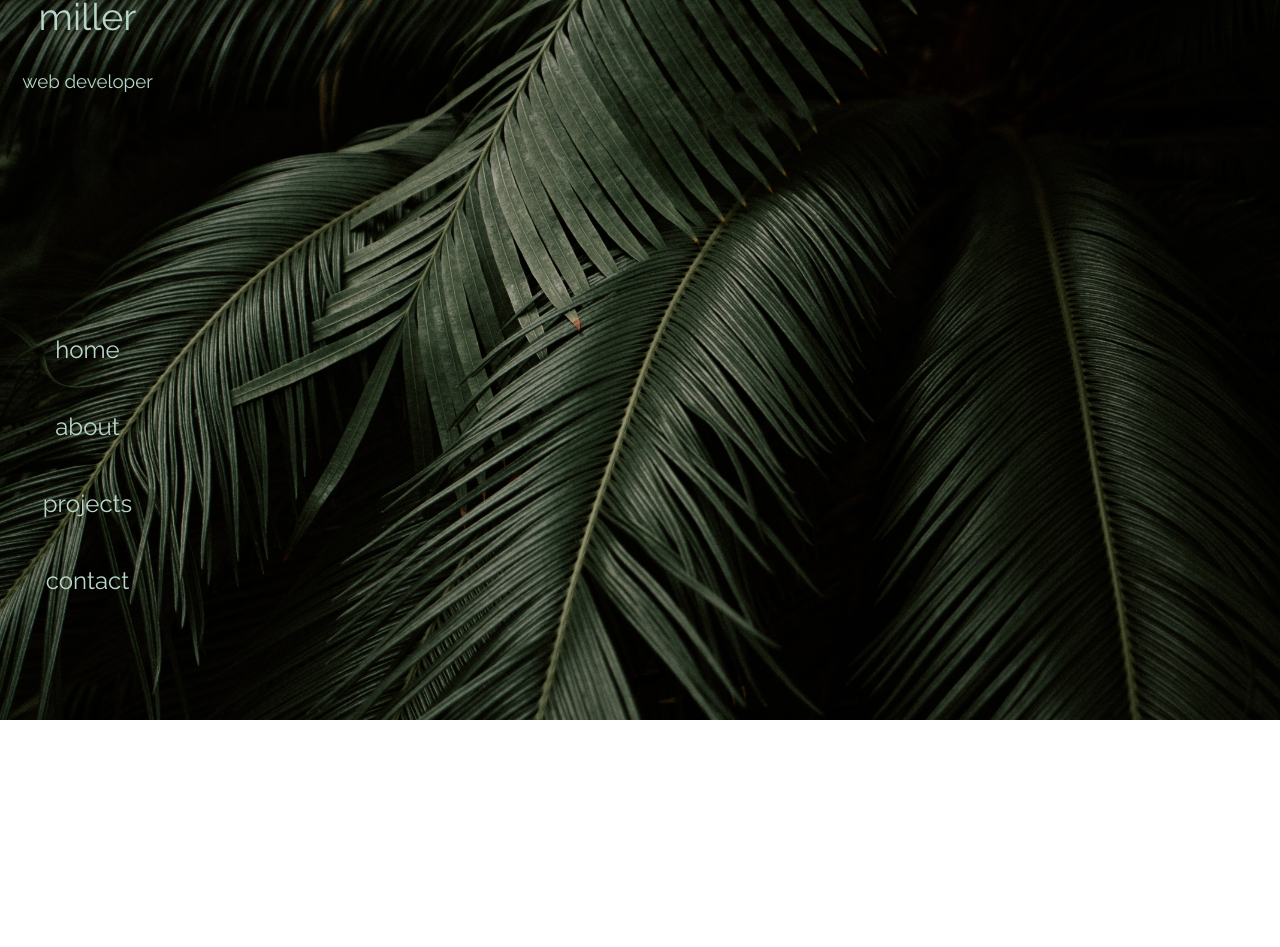
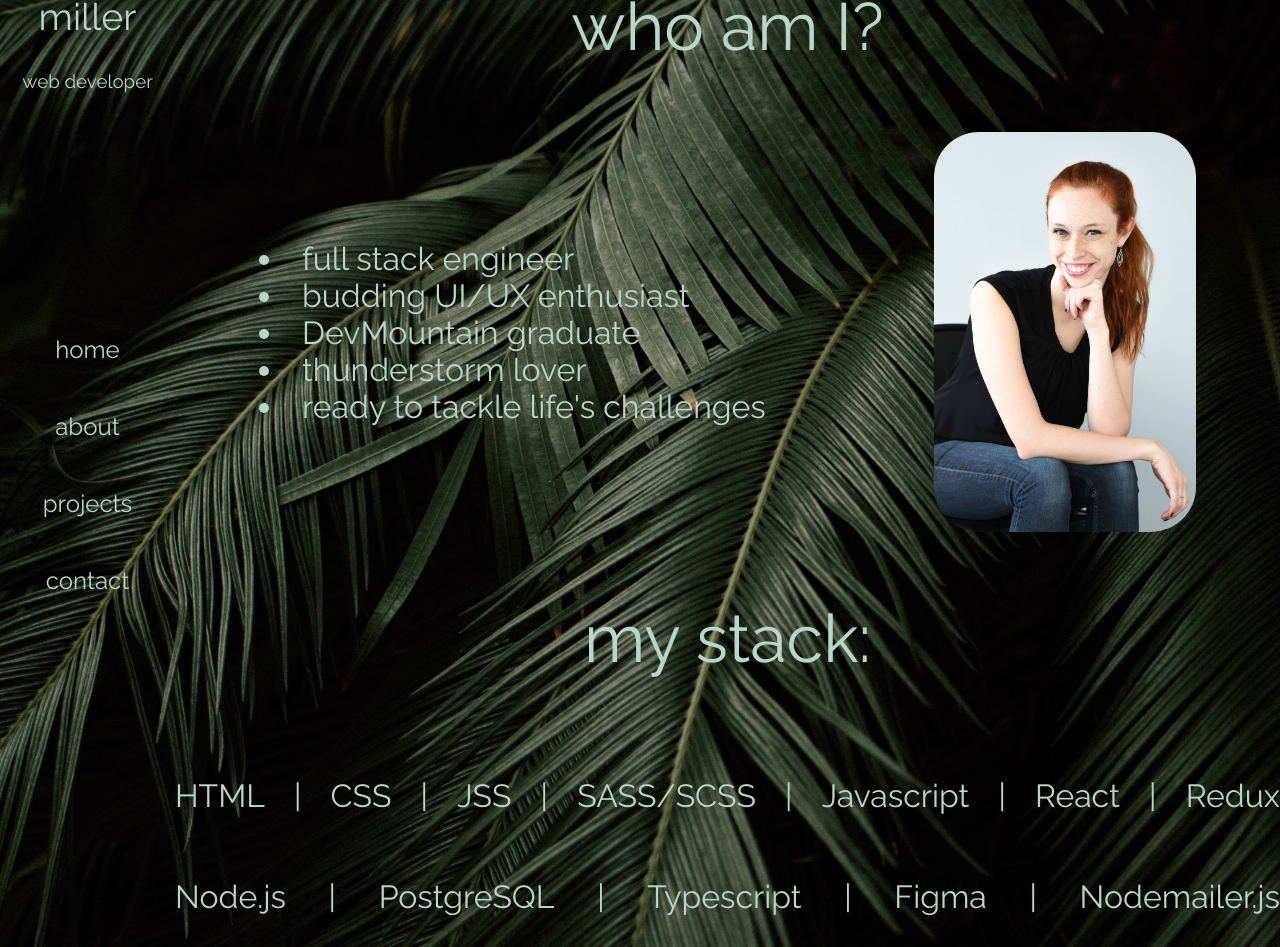
Before and after one commit to brookecm28/bcm-portfolio, a React (Create React App) app: page /#/ in a window 1280 px wide. Shown: the part 80-1027 px from the top of the page. Before the commit the page ends 800 px from the top, so only its background shows below. Built offline with nearby package versions, Linux system fonts and the light colour scheme.

Commit message:
content added

```diff
--- a/src/App.css
+++ b/src/App.css
@@ -41,7 +41,7 @@ h3 {
 }
 
 .nav {
-  width: 175px;
+  width: 175px !important;
   display: flex;
   flex-direction: column;
   color: #b8d6ca;
@@ -70,22 +70,65 @@ h3 {
   transform: scale(1.3);
 }
 
+/* landing */
 .landing {
   min-width: calc(100vw - 175px);
   font-size: 24pt;
   font-weight: lighter;
 }
 
-.about {
-  min-width: calc(100vw - 175px);
+.headshot {
+  height: 400px;
+  border-radius: 45px;
 }
 
+.titles {
+  font-size: 50pt;
+  text-align: center;
+  /* padding-left: 20px; */
+}
+
+.stack {
+  display: flex;
+  flex-direction: row;
+  flex-wrap: wrap;
+  max-width: 1200px;
+  justify-content: space-between;
+}
+
+.who {
+  display: flex;
+  justify-content: space-around;
+  align-items: center;
+}
+
+.list {
+  text-align: left;
+}
+
+.about {
+  min-width: calc(100vw - 275px);
+  padding-left: 50px;
+  padding-right: 50px;
+}
+
+/* projects */
 .projects {
   min-width: calc(100vw - 175px);
 }
 
+.project-title {
+  font-size: 36pt;
+  margin-bottom: 0;
+}
 
-/* .contact */
+.project-link {
+  font-size: 22pt;
+  margin-top: 15px;
+  margin-bottom: 15px;
+}
+
+/*      contact */
 .contact {
   display: flex;
   flex-direction: column;
--- a/src/Components/About.js
+++ b/src/Components/About.js
@@ -3,7 +3,7 @@ import React from 'react'
 function About() {
     return (
         <div className='about'>
-            <div>
+
                 <p>After growing up and living in small-town Indiana for the first 18 years of my life, I took my first step in finding who I truly was by attending Purdue University.
                     The four years I spent there studying also gave me the opportunity to truly discover who I was: someone who wanted more. By the end of my studies, I determined
                     that I needed to get away, and I found myself in Colorado.
@@ -17,7 +17,7 @@ function About() {
                     A little taste was all it took for me to fall in love with coding. I felt like I'd finally discovered what I was meant to do. So, I took the plunge and enrolled in
                     DevMountain's Web Developer program. After 13 simultaneously long and short weeks, I've graduated and am ready to show the world what I'm truly made of.
                 </p>
-            </div>
+
         </div>
     )
 }
--- a/src/Components/Contact.js
+++ b/src/Components/Contact.js
@@ -11,11 +11,9 @@ function Contact() {
                 <p>|</p>
                 <p>Resume</p>
             </div>
-            <div className='contact-info'>my contact info:</div>
+            <div className='contact-info'>email:</div>
             <div className='contact-links'>
                 <p>brooke.miller.dev@gmail.com</p>
-                <p>|</p>
-                <p>(720) 774-0205</p>
             </div>
         </div>
     )
--- a/src/Components/Landing.js
+++ b/src/Components/Landing.js
@@ -1,8 +1,53 @@
 import React from 'react'
+import headshot from '../assets/Headshot2.jpg'
 
 function Landing() {
     return (
-        <div className='landing'>landing</div>
+        <div className='landing'>
+            <div className='titles'>
+                <p>who am I?</p>
+            </div>
+            <div className='who'>
+                <div className='list'>
+                    <li>full stack engineer</li>
+                    <li>budding UI/UX enthusiast</li>
+                    <li>DevMountain graduate</li>
+                    <li>thunderstorm lover</li>
+                    <li>ready to tackle life's challenges</li>
+                </div>
+                <img className='headshot' src={headshot} />
+            </div>
+            <div className='titles'>
+                <p>my stack:</p>
+            </div>
+            <div className='stack'>
+                <p>HTML</p>
+                <p>|</p>
+                <p>CSS</p>
+                <p>|</p>
+                <p>JSS</p>
+                <p>|</p>
+                <p>SASS/SCSS</p>
+                <p>|</p>
+                <p>Javascript</p>
+                <p>|</p>
+                <p>React</p>
+                <p>|</p>
+                <p>Redux</p>
+            </div>
+            <div className='stack'>
+                <p>Node.js</p>
+                <p>|</p>
+                <p>PostgreSQL</p>
+                <p>|</p>
+                <p>Typescript</p>
+                <p>|</p>
+                <p>Figma</p>
+                <p>|</p>
+                <p>Nodemailer.js</p>
+            </div>
+
+        </div>
     )
 }
 
--- a/src/Components/Projects.js
+++ b/src/Components/Projects.js
@@ -2,7 +2,23 @@ import React from 'react'
 
 function Projects() {
     return (
-        <div className='projects'>Projects</div>
+        <div className='projects'>
+            <div>
+                <p className='project-title'>Rich Recipes</p>
+                <p className='project-link'>https://rich-recipes.com</p>
+                <p>description paragraph description paragraph description paragraph description paragraph description paragraph description paragraph description paragraph </p>
+            </div>
+            <div>
+                <p className='project-title'>LemonProp Management</p>
+                <p className='project-link'>https://lemonprop.com</p>
+                <p>description paragraph description paragraph description paragraph description paragraph description paragraph description paragraph description paragraph </p>
+            </div>
+            <div>
+                <p className='project-title'>Portfolio Website</p>
+                <p className='project-link'>https://brookemillerdev.com</p>
+                <p>description paragraph description paragraph description paragraph description paragraph description paragraph description paragraph description paragraph </p>
+            </div>
+        </div>
     )
 }
 
```
